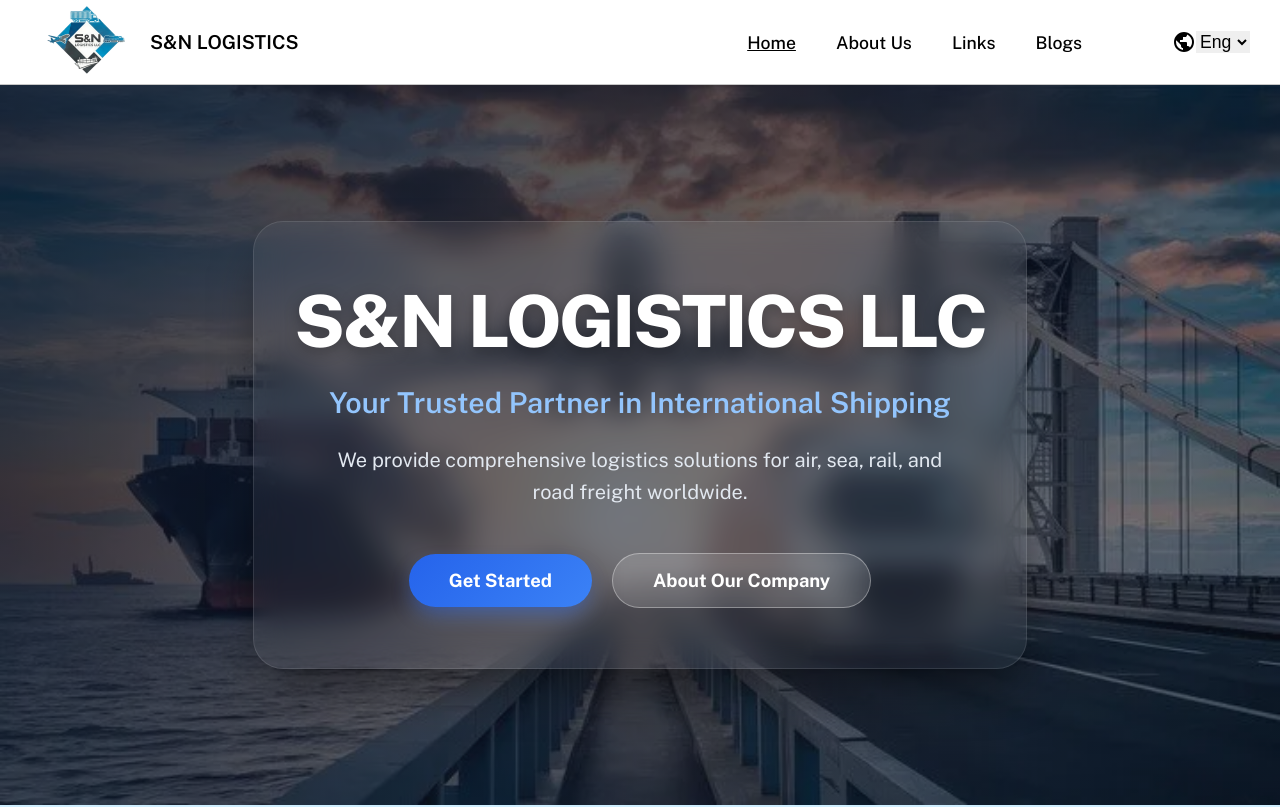
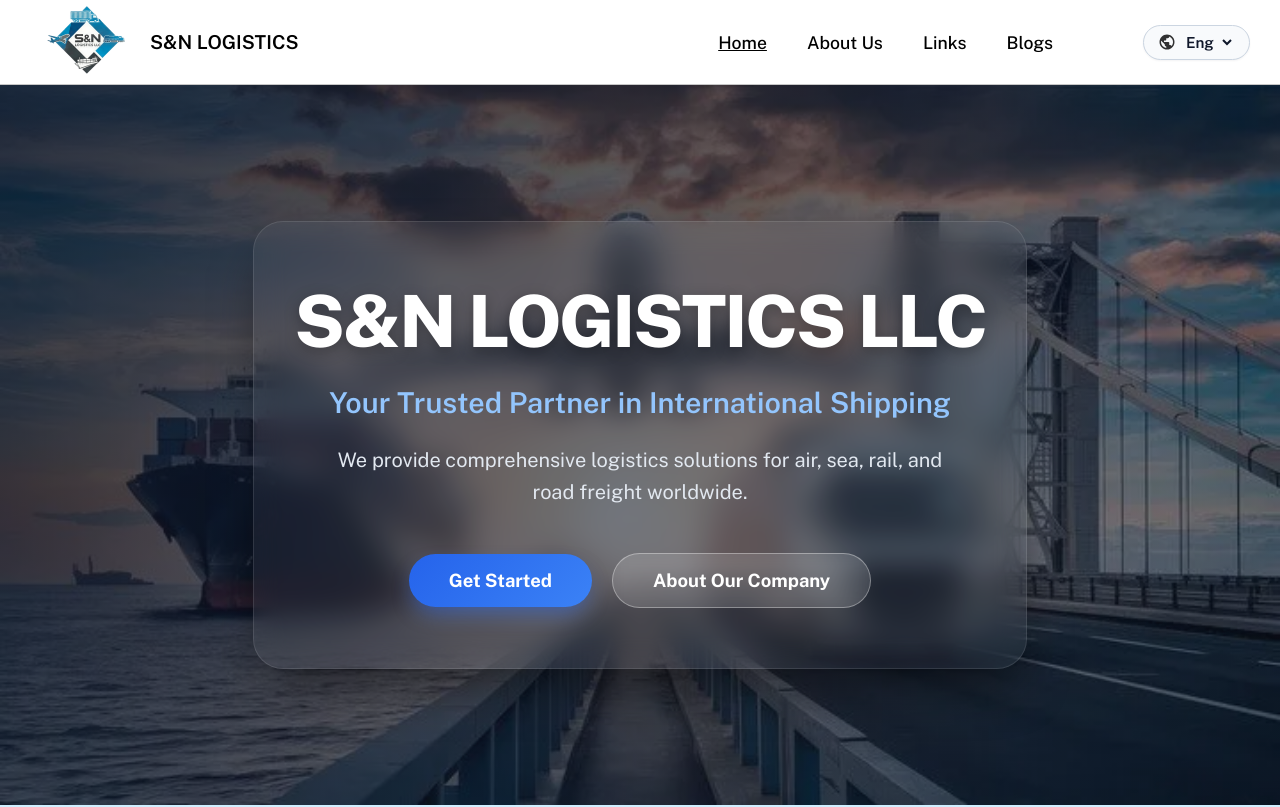
Before and after one commit to nika-dobo/S-N-LOGISTICS-LLC, a plain HTML site: page index.html in a window 1280 px wide. Shown: the top 807 px of the page. Drawn offline with nearby package versions, Linux system fonts and the light colour scheme.

Commit message:
design v1.1

```diff
--- a/style.css
+++ b/style.css
@@ -85,10 +85,42 @@ header .Links div {
   align-items: center;
 }
 
+header .Links .leng {
+  gap: 6px;
+  padding: 7px 14px;
+  background-color: #f8fafc;
+  border: 1px solid #cbd5e1;
+  border-radius: 9999px;
+  box-shadow: 0 1px 2px rgba(15, 23, 42, 0.05);
+  transition: all 0.2s ease;
+}
+
+header .Links .leng:hover {
+  background-color: #eff6ff;
+  border-color: #93c5fd;
+}
+
+header .Links .leng:focus-within {
+  border-color: #2563eb;
+  box-shadow: 0 0 0 3px rgba(37, 99, 235, 0.15);
+}
+
+header .Links .leng img {
+  width: 18px;
+  height: 18px;
+  opacity: 0.8;
+}
+
 header .Links #select-leng {
   border: none;
-  font-size: 1.1rem;
+  background: transparent;
+  font-family: inherit;
+  font-size: 0.95rem;
+  font-weight: 600;
+  color: #0f172a;
   cursor: pointer;
+  outline: none;
+  padding-right: 4px;
 }
 
 main {
@@ -1447,8 +1479,9 @@ main .blog-article .back-btn:hover {
   .s-1 .hero-buttons a {
     width: 100%;
   }
-  .leng {
-    margin-right: -30px;
+  header .Links .leng {
+    margin-right: 0;
+    padding: 5px 10px;
   }
 
   footer {
```
